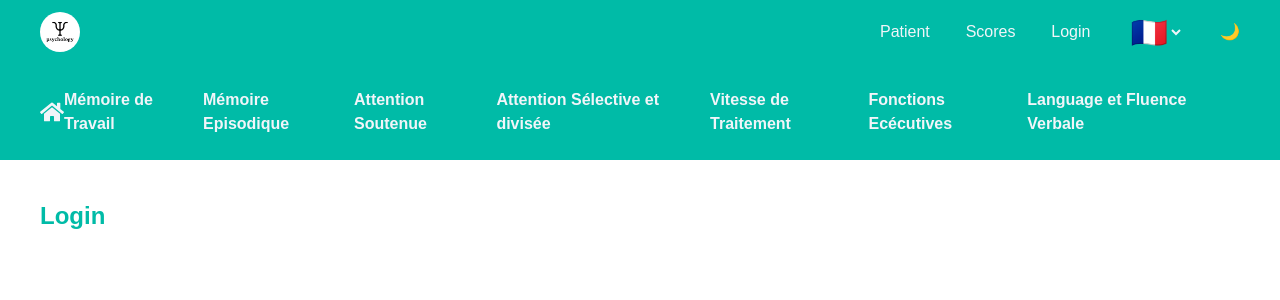
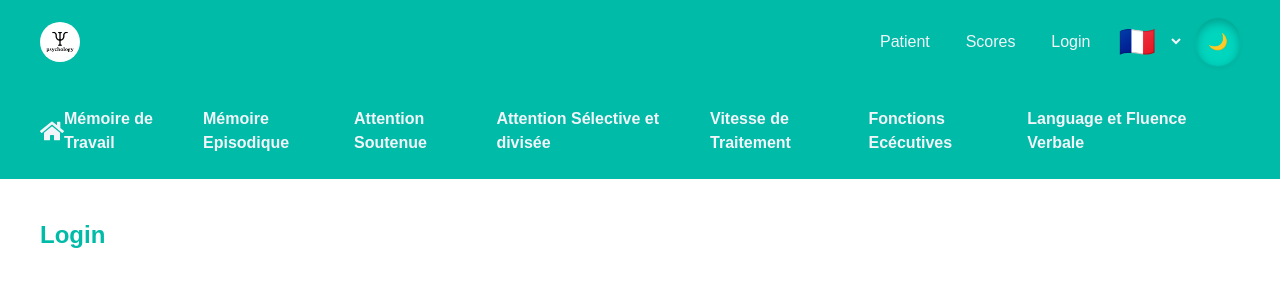
Before and after one commit to EveilHub/epilepsy-cognitive-remediation, a Next.js app in the folder my-app/: page /login in a window 1280 px wide. Shown: the top 300 px of the page. Built offline with nearby package versions, Linux system fonts and the light colour scheme.

Commit message:
style improved

```diff
--- a/my-app/app/ui/DarkModeToggle.tsx
+++ b/my-app/app/ui/DarkModeToggle.tsx
@@ -14,7 +14,8 @@ export default function DarkModeToggle() {
     return (
         <button
             onClick={() => setTheme(theme === "dark" ? "light" : "dark")}
-            className="text-slate-100 font-bold hover:text-white transition-colors"
+            className="text-slate-100 font-bold hover:text-white transition-colors bg-teal-400 dark:bg-slate-600 ring ring-teal-500 dark:ring-slate-700 shadow-[inset_0_4px_10px_rgba(0,0,0,0.25),0_2px_4px_rgba(0,0,0,0.06)]
+            dark:shadow-[inset_0_4px_10px_rgba(0,0,0,0.25),0_2px_4px_rgba(0,0,0,0.06)] p-3 rounded-full cursor-pointer"
             aria-label="Toggle dark mode"
         >
             {theme === "dark" ? "☀️" : "🌙"}
--- a/my-app/app/ui/Translation.tsx
+++ b/my-app/app/ui/Translation.tsx
@@ -16,7 +16,7 @@ export default function Translation() {
         <select
             value={chooseLang}
             onChange={handleLang}
-            className="text-2xl sm:text-3xl rounded bg-transparent cursor-pointer text-center focus:outline-none focus:ring-0 focus:border-transparent"
+            className="text-2xl sm:text-3xl rounded bg-transparent text-center focus:outline-none focus:ring-0 focus:border-transparent cursor-pointer p-3 -mx-6"
             >
             <option value="FR">🇫🇷</option>
             <option value="EN">🇺🇸</option>
```
